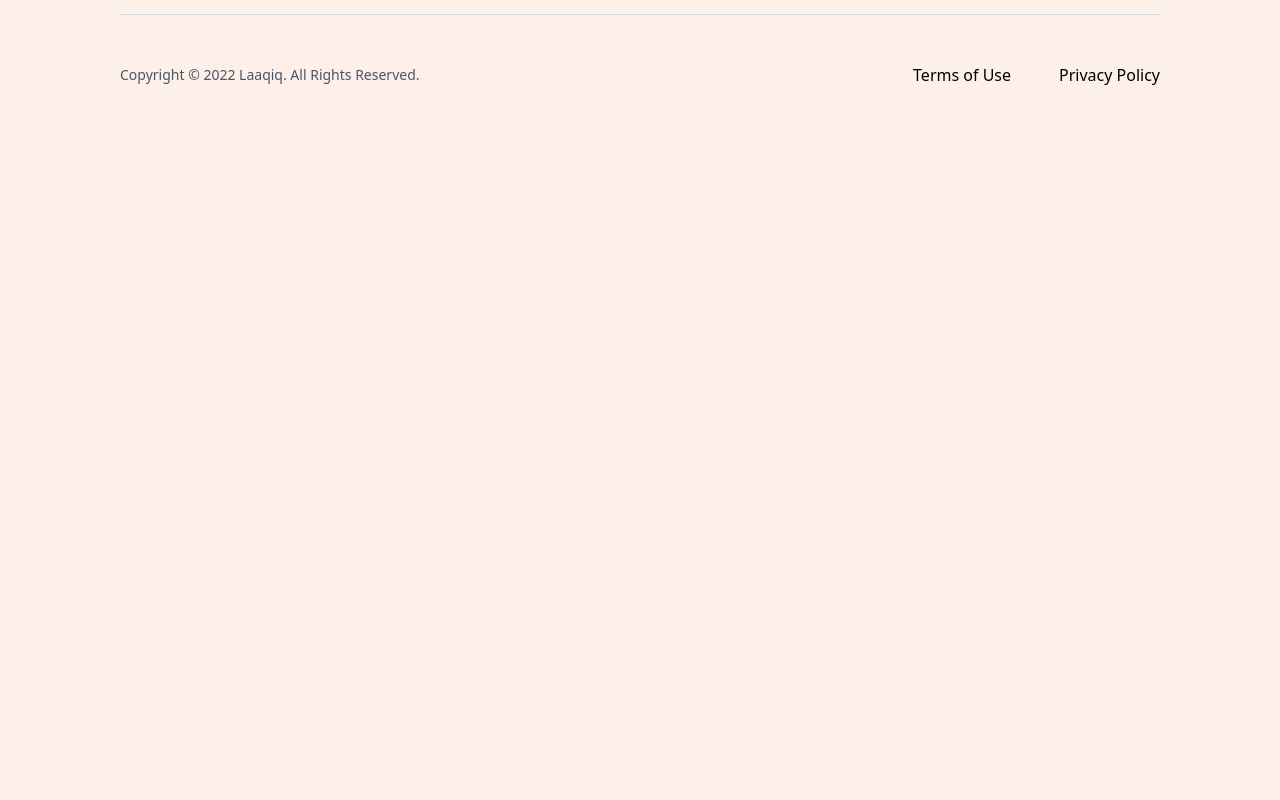
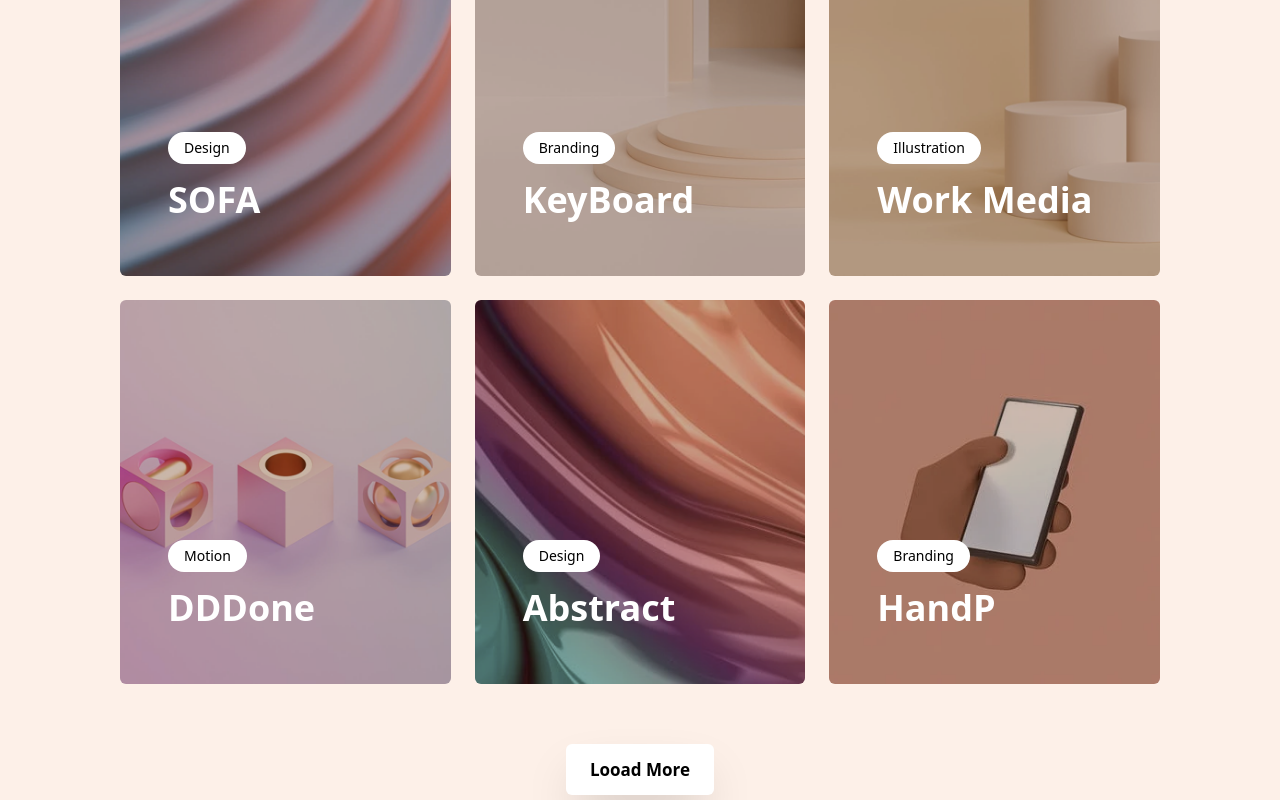
Before and after one commit to helloayushbaliyan/Portfolio-And-ReactJs, a React (Vite) app: page /portfolio in a window 1280 px wide. Shown: the part 680-1480 px from the top of the page. Before the commit the page ends 815 px from the top, so only its background shows below. Built offline with nearby package versions, Linux system fonts and the light colour scheme.

Commit message:
add portfolio page

```diff
--- a/src/app/portfolio/page.jsx
+++ b/src/app/portfolio/page.jsx
@@ -1,5 +1,9 @@
 import React from "react";
 import Hero from "../../components/hero";
+import SuccesAchived from "../../components/succesAchived";
+import WhiteBtn from "../../components/whiteBtn";
+import Subfooter from "../../components/subfooter";
+import { useState } from "react";
 
 export default function PortfolioPage(props) {
   const herodata = {
@@ -7,9 +11,123 @@ export default function PortfolioPage(props) {
     discription:
       "Agency provides a full service range including technical skills, design, business understanding.",
   };
+
+  const lists = [
+    {
+      title: "Design",
+      subtitle: "SOFA",
+      src: "/images/work_img_1.png",
+      id: 1,
+    },
+    {
+      title: "Branding",
+      subtitle: "KeyBoard",
+      src: "/images/work_img_2.png",
+      id: 2,
+    },
+    {
+      title: "Illustration",
+      subtitle: "Work Media",
+      src: "/images/work_img_3.png",
+      id: 3,
+    },
+    {
+      title: "Motion",
+      subtitle: "DDDone",
+      src: "/images/work_img_4.png",
+      id: 4,
+    },
+    {
+      title: "Design",
+      subtitle: "Abstract",
+      src: "/images/work_img_5.png",
+      id: 5,
+    },
+    {
+      title: "Branding",
+      subtitle: "HandP",
+      src: "/images/work_img_6.png",
+      id: 6,
+    },
+    {
+      title: "Design",
+      subtitle: "SOFA",
+      src: "/images/work_img_1.png",
+      id: 1,
+    },
+    {
+      title: "Branding",
+      subtitle: "KeyBoard",
+      src: "/images/work_img_2.png",
+      id: 2,
+    },
+    {
+      title: "Illustration",
+      subtitle: "Work Media",
+      src: "/images/work_img_3.png",
+      id: 3,
+    },
+    {
+      title: "Motion",
+      subtitle: "DDDone",
+      src: "/images/work_img_4.png",
+      id: 4,
+    },
+    {
+      title: "Design",
+      subtitle: "Abstract",
+      src: "/images/work_img_5.png",
+      id: 5,
+    },
+    {
+      title: "Branding",
+      subtitle: "HandP",
+      src: "/images/work_img_6.png",
+      id: 6,
+    },
+  ];
+
+  const [load, setload] = useState(6);
+  const loadmore = () => {
+    setload(load + 3);
+    console.log(load);
+  };
+
   return (
     <>
       <Hero data={herodata} />
+      <div className="px-4 sm:px-12 md:px-[3rem] xl:px-[7.5rem] 2xl:px-[10rem] mt-[5rem]">
+        <SuccesAchived />
+
+        <div className="mt-[4rem]">
+          <div className="   grid sm:grid-cols-2 lg:grid-cols-3 w-full 2xl:gap-[2rem] gap-6">
+            {lists.splice(0, load).map((list) => (
+              <div className="w-[100%] relative ">
+                <img
+                  className="w-full h-[24rem] object-cover 2xl:h-[33rem] rounded-md"
+                  src={list.src}
+                  alt=""
+                />
+                <div className=" absolute bottom-[3.5rem] left-[3rem] space-y-4">
+                  <button className="text-sm bg-white px-4 py-1.5 font-medium rounded-3xl">
+                    {list.title}
+                  </button>
+                  <h1 className="text-white font-bold text-4xl">
+                    {list.subtitle}
+                  </h1>
+                </div>
+              </div>
+            ))}
+          </div>
+        </div>
+        <div onClick={loadmore} className="flex justify-center mt-5">
+          <WhiteBtn btntxt="Looad More" />
+        </div>
+
+        <div className="mt-[4rem]">
+          <Subfooter />
+        </div>
+      </div>
     </>
   );
 }
--- a/src/components/latestWork.jsx
+++ b/src/components/latestWork.jsx
@@ -5,6 +5,8 @@ import Helpcompanies from "./helpcompanies";
 import Explorefuture from "./explorefuture";
 import Teamof from "./teamof";
 import FounderwordsScn from "./founderwordsScn";
+import SuccesAchived from "./succesAchived";
+import { Link } from "react-router-dom";
 
 export default function LatestWork(props) {
   const textCard = [
@@ -14,7 +16,7 @@ export default function LatestWork(props) {
       subHeading: "",
       description: "",
       textSize:
-        "text-[2.2rem]    lg:text-[{3rem}] xl:text-[3.5rem] text-white   2xl:text-[5rem]  leading-[3.2rem] 2xl:leading-[6rem] md:leading-[4rem]",
+        "text-[2.2rem]  z-[100] lg:text-[{3rem}] xl:text-[3.5rem] text-white   2xl:text-[5rem]  leading-[3.2rem] 2xl:leading-[6rem] md:leading-[4rem]",
       profileSrc: "",
     },
     {
@@ -24,7 +26,7 @@ export default function LatestWork(props) {
       subHeading: "",
       description: "",
       textSize:
-        "text-[2.2rem]    lg:text-[{3rem}] xl:text-[3.5rem] text-white   2xl:text-[5rem]  leading-[3.2rem] 2xl:leading-[6rem] md:leading-[4rem]",
+        "text-[2.2rem]  z-[100] lg:text-[{3rem}] xl:text-[3.5rem] text-white   2xl:text-[5rem]  leading-[3.2rem] 2xl:leading-[6rem] md:leading-[4rem]",
       profileSrc: "",
     },
   ];
@@ -128,14 +130,7 @@ export default function LatestWork(props) {
                 <TextCard key={work.id} data={textCard[0]} />
               </div>
               <div className="hidden md:flex justify-center  space-x-12 mx-auto mt-8">
-                {work.map((work) => (
-                  <p is key={work.sucess} className=" relative text-[#91919b]">
-                    {work.title}
-                    <span className=" absolute top-[-16px] right-[-16px]">
-                      {work.sucess}
-                    </span>
-                  </p>
-                ))}
+                <SuccesAchived/>
               </div>
               <select
                 className="w-full bg-white outline-0 rounded-xl text-xl py-4 px-2 md:hidden"
@@ -175,9 +170,9 @@ export default function LatestWork(props) {
                 </div>
               ))}
             </div>
-            <div className="flex justify-center">
+            <Link to="/portfolio" className="flex justify-center">
               <WhiteBtn btntxt="Explore More" />
-            </div>
+            </Link>
           </div>
 
           <div className="mt-[10rem]">
--- /dev/null
+++ b/src/components/succesAchived.jsx
@@ -0,0 +1,42 @@
+import React from "react";
+
+export default function SuccesAchived(props) {
+  const work = [
+    {
+      title: "Show All",
+      sucess: 14,
+    },
+    {
+      title: "Design",
+      sucess: 6,
+    },
+    {
+      title: "Branding",
+      sucess: 4,
+    },
+    {
+      title: "Illustration",
+      sucess: 3,
+    },
+    {
+      title: "Motion",
+      sucess: 1,
+    },
+  ];
+
+
+  return (
+    <>
+      <div className="hidden md:flex justify-center  space-x-12 mx-auto mt-8">
+        {work.map((work) => (
+          <p is key={work.sucess} className=" relative text-[#91919b]">
+            {work.title}
+            <span className=" absolute top-[-16px] right-[-16px]">
+              {work.sucess}
+            </span>
+          </p>
+        ))}
+      </div>
+    </>
+  );
+}
```
